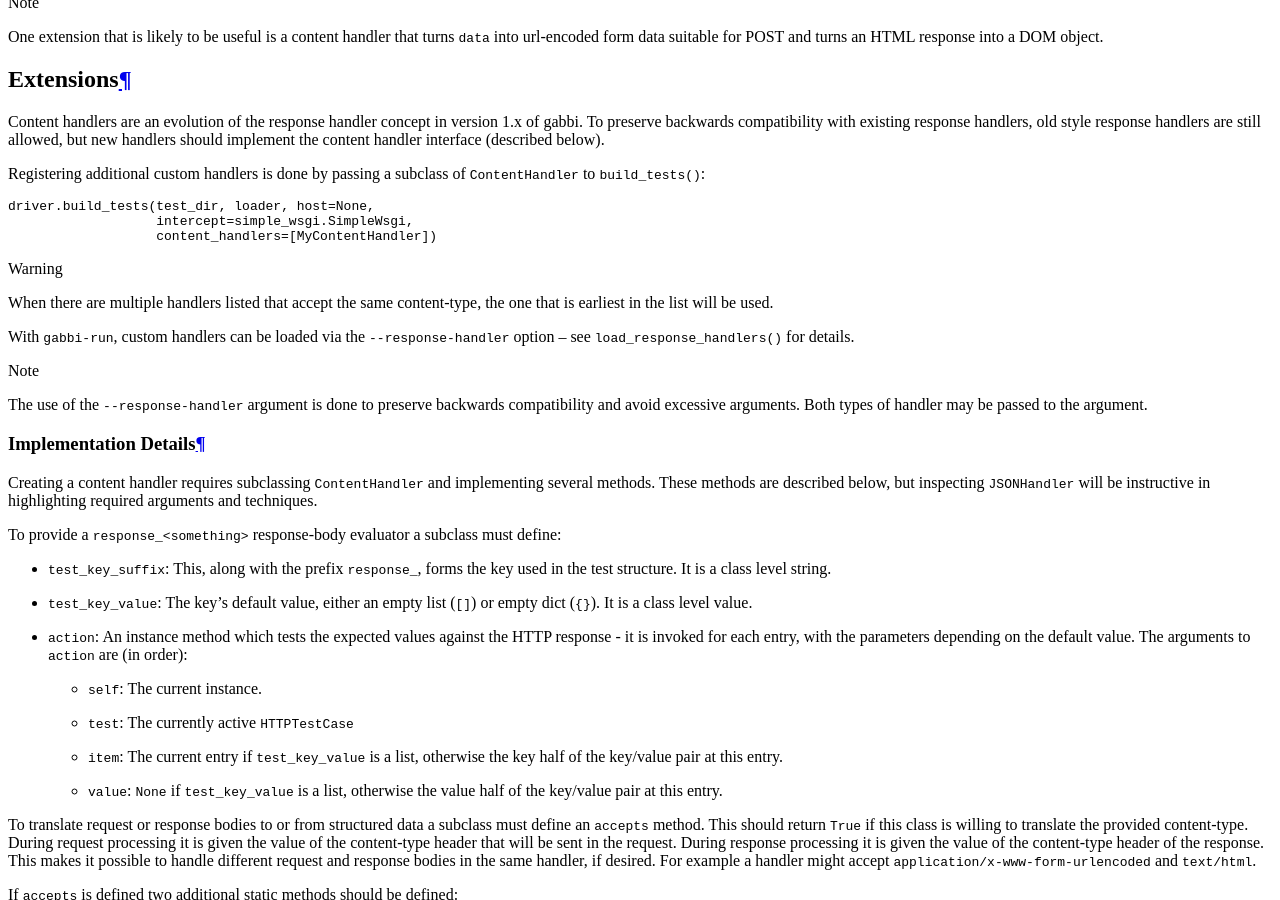
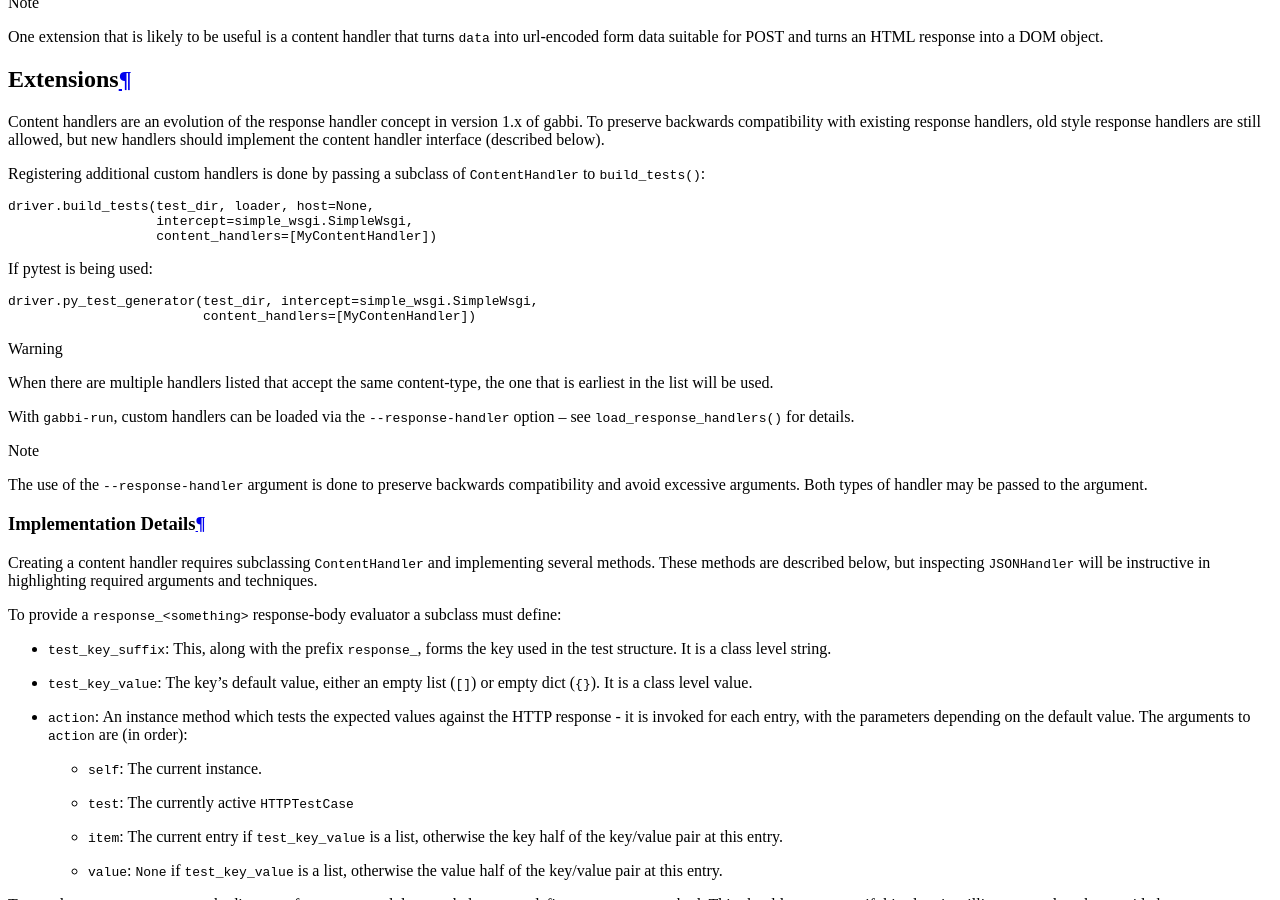
Before and after one commit to cdent/gabbi, a Sphinx documentation site: the page built from docs/source/handlers.rst, in a window 1280 px wide and 900 px high, scrolled down 496 px. Built offline with Sphinx 7.4.7, drawn with Linux system fonts in a browser that asks for light colours; comment, search, counter and statistics services are not loaded.

Commit message:
Make sure the pytest generator knows about content_handlers
A simple matter of argument passing.

```diff
--- a/docs/source/handlers.rst
+++ b/docs/source/handlers.rst
@@ -47,6 +47,11 @@ of :class:`~gabbi.handlers.ContentHandler` to
     driver.build_tests(test_dir, loader, host=None,
                        intercept=simple_wsgi.SimpleWsgi,
                        content_handlers=[MyContentHandler])
+
+If pytest is being used::
+
+    driver.py_test_generator(test_dir, intercept=simple_wsgi.SimpleWsgi,
+                             content_handlers=[MyContenHandler])
 
 .. warning:: When there are multiple handlers listed that accept the
              same content-type, the one that is earliest in the list
```
Also changed, not shown: 1 other file.
